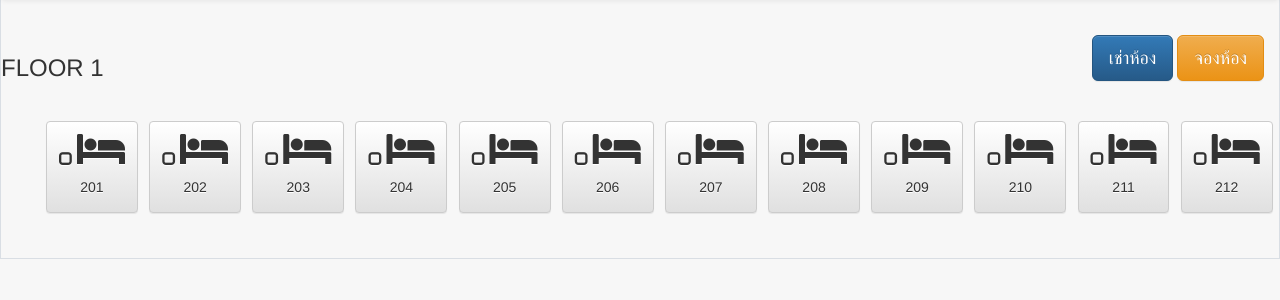
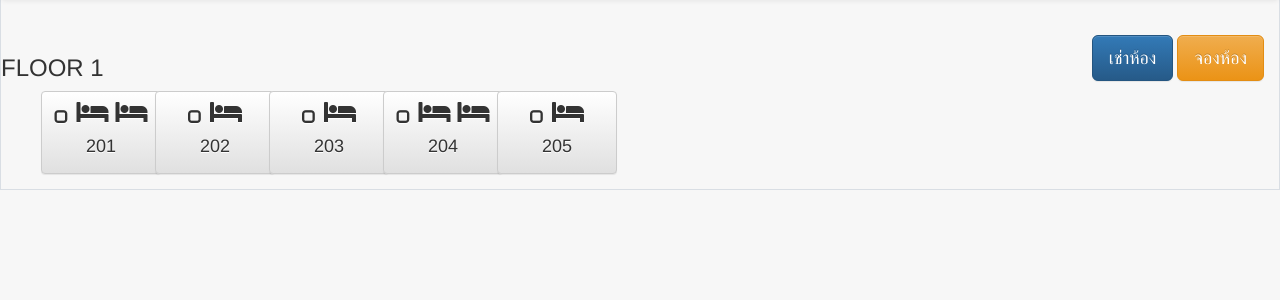
Before and after one commit to mynameistecs51/rentRoom, a CodeIgniter app: page /database/index.php/checkinout/index in a window 1280 px wide. Shown: the part 154-454 px from the top of the page. Run offline with CodeIgniter, Linux system fonts and the light colour scheme.

Commit message:
อัดเดทการเลือกห้องพัก

```diff
--- a/application/views/checkInOut/index.php
+++ b/application/views/checkInOut/index.php
@@ -42,80 +42,53 @@
 			</p>
 		</div>
 		<div class="cleanfix"></div>
-		<!-- <div class="col-sm-12 alert-warning text-left"><h3>ชั้น 1</h3></div> -->
-		<h3>FLOOR 1</h3>
-		<div class=" col-sm-12 alert-default"  style="padding:20px;">
+		<!-- <div class="col-sm-12 alert-warning text-left"><h3>ชั้น 1 </div></div> -->
+		<h3>FLOOR 1 </h3>
+		<div class=" col-sm-12 alert-default"  >
 			<?php	//for ($i = 1; $i <= 24; ++$i) :?>
-			<div class="col-sm-1 ">
+			<div class="col-sm-1 " style="margin-left:10px;">
 				<span class="button-checkbox ">
-					<button type="button" class="btn" data-color="danger" style="margin:10px;"><i class="fa fa-bed fa-3x " aria-hidden="true"></i><h5>201</h5></h3></button>
-					<input type="checkbox" class="hidden checkbox_room" />
+					<button type="button" class="btn" data-color="danger" style="width:120px;">
+						<i class="fa fa-bed fa-2x" aria-hidden="true">&nbsp;</i><i class="fa fa-bed fa-2x" aria-hidden="true"></i>
+						<h4>201</h4>
+					</button>
+					<input type="checkbox" class="hidden check_room" name="check_room[]" id="room201" value="room201" />
 				</span>
 			</div>
-			<div class="col-sm-1 ">
+			<div class="col-sm-1 " style="margin-left:10px;">
 				<span class="button-checkbox ">
-					<button type="button" class="btn" data-color="danger" style="margin:10px;"><i class="fa fa-bed fa-3x " aria-hidden="true"></i><h5>202</h5></h3></button>
-					<input type="checkbox" class="hidden checkbox_room" />
+					<button type="button" class="btn" data-color="danger" style="width:120px;">
+						<i class="fa fa-bed fa-2x" aria-hidden="true"></i>
+						<h4>202</h4>
+					</button>
+					<input type="checkbox" class="hidden check_room" name="check_room[]" id="room202" value="room202" />
 				</span>
 			</div>
-			<div class="col-sm-1 ">
+			<div class="col-sm-1 " style="margin-left:10px;">
 				<span class="button-checkbox ">
-					<button type="button" class="btn" data-color="danger" style="margin:10px;"><i class="fa fa-bed fa-3x " aria-hidden="true"></i><h5>203</h5></h3></button>
-					<input type="checkbox" class="hidden checkbox_room" />
+					<button type="button" class="btn" data-color="danger" style="width:120px;">
+						<i class="fa fa-bed fa-2x" aria-hidden="true"></i>
+						<h4>203</h4>
+					</button>
+					<input type="checkbox" class="hidden check_room" name="check_room[]" id="room203" value="room203" />
 				</span>
 			</div>
-			<div class="col-sm-1 ">
+			<div class="col-sm-1 " style="margin-left:10px;">
 				<span class="button-checkbox ">
-					<button type="button" class="btn" data-color="danger" style="margin:10px;"><i class="fa fa-bed fa-3x " aria-hidden="true"></i><h5>204</h5></h3></button>
-					<input type="checkbox" class="hidden checkbox_room" />
+					<button type="button" class="btn" data-color="danger" style="width:120px;">
+						<i class="fa fa-bed fa-2x" aria-hidden="true">&nbsp;</i><i class="fa fa-bed fa-2x" aria-hidden="true"></i>
+						<h4>204</h4>
+					</button>
+					<input type="checkbox" class="hidden check_room" name="check_room[]" id="room204" value="room204" />
 				</span>
 			</div>
-			<div class="col-sm-1 ">
+			<div class="col-sm-1 " style="margin-left:10px;">
 				<span class="button-checkbox ">
-					<button type="button" class="btn" data-color="danger" style="margin:10px;"><i class="fa fa-bed fa-3x " aria-hidden="true"></i><h5>205</h5></h3></button>
-					<input type="checkbox" class="hidden checkbox_room" />
-				</span>
-			</div>
-			<div class="col-sm-1 ">
-				<span class="button-checkbox ">
-					<button type="button" class="btn" data-color="danger" style="margin:10px;"><i class="fa fa-bed fa-3x " aria-hidden="true"></i><h5>206</h5></h3></button>
-					<input type="checkbox" class="hidden checkbox_room" />
-				</span>
-			</div>
-			<div class="col-sm-1 ">
-				<span class="button-checkbox ">
-					<button type="button" class="btn" data-color="danger" style="margin:10px;"><i class="fa fa-bed fa-3x " aria-hidden="true"></i><h5>207</h5></h3></button>
-					<input type="checkbox" class="hidden checkbox_room" />
-				</span>
-			</div>
-			<div class="col-sm-1 ">
-				<span class="button-checkbox ">
-					<button type="button" class="btn" data-color="danger" style="margin:10px;"><i class="fa fa-bed fa-3x " aria-hidden="true"></i><h5>208</h5></h3></button>
-					<input type="checkbox" class="hidden checkbox_room" />
-				</span>
-			</div>
-			<div class="col-sm-1 ">
-				<span class="button-checkbox ">
-					<button type="button" class="btn" data-color="danger" style="margin:10px;"><i class="fa fa-bed fa-3x " aria-hidden="true"></i><h5>209</h5></h3></button>
-					<input type="checkbox" class="hidden checkbox_room" />
-				</span>
-			</div>
-			<div class="col-sm-1 ">
-				<span class="button-checkbox ">
-					<button type="button" class="btn" data-color="danger" style="margin:10px;"><i class="fa fa-bed fa-3x " aria-hidden="true"></i><h5>210</h5></h3></button>
-					<input type="checkbox" class="hidden checkbox_room" />
-				</span>
-			</div>
-			<div class="col-sm-1 ">
-				<span class="button-checkbox ">
-					<button type="button" class="btn" data-color="danger" style="margin:10px;"><i class="fa fa-bed fa-3x " aria-hidden="true"></i><h5>211</h5></h3></button>
-					<input type="checkbox" class="hidden checkbox_room" />
-				</span>
-			</div>
-			<div class="col-sm-1 ">
-				<span class="button-checkbox ">
-					<button type="button" class="btn" data-color="danger" style="margin:10px;"><i class="fa fa-bed fa-3x " aria-hidden="true"></i><h5>212</h5></h3></button>
-					<input type="checkbox" class="hidden checkbox_room" />
+					<button type="button" class="btn" data-color="danger" style="width:120px;">
+						<i class="fa fa-bed fa-2x" aria-hidden="true"></i>
+						<h4>205</h4>
+					</button>
+					<input type="checkbox" class="hidden check_room" name="check_room[]" id="room205" value="room205" />
 				</span>
 			</div>
 			<?php //endfor?>
@@ -128,10 +101,12 @@
 <script type="text/javascript">
 	$(function(){
 		$('.checked_room').click(function(){
-			// $('.checkbox_room').checked(true).each(function( index ) {
-			// 	alert( index );
-			// });
-			alert($('.checkbox_room').is(':checked').length);
+			var roomNumber=[];
+			$('.check_room:checked').each(function( index,r ) {
+				// console.log($('#'+r.id+':checked').val());
+				roomNumber.push('ห้อง '+$('#'+r.id+':checked').val());
+			});
+			alert(roomNumber);
 		});
 	});
 	$(function () {
```
